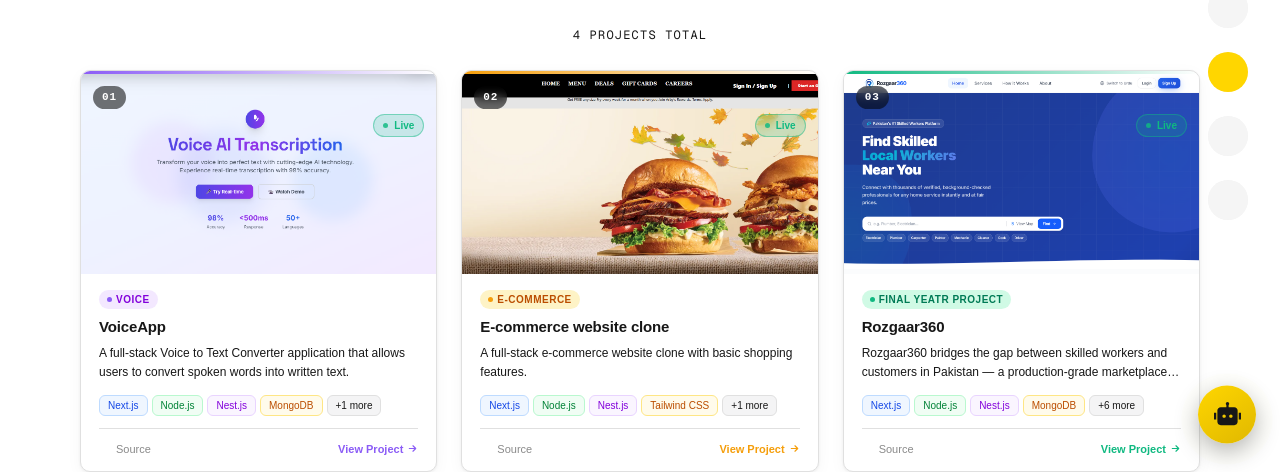
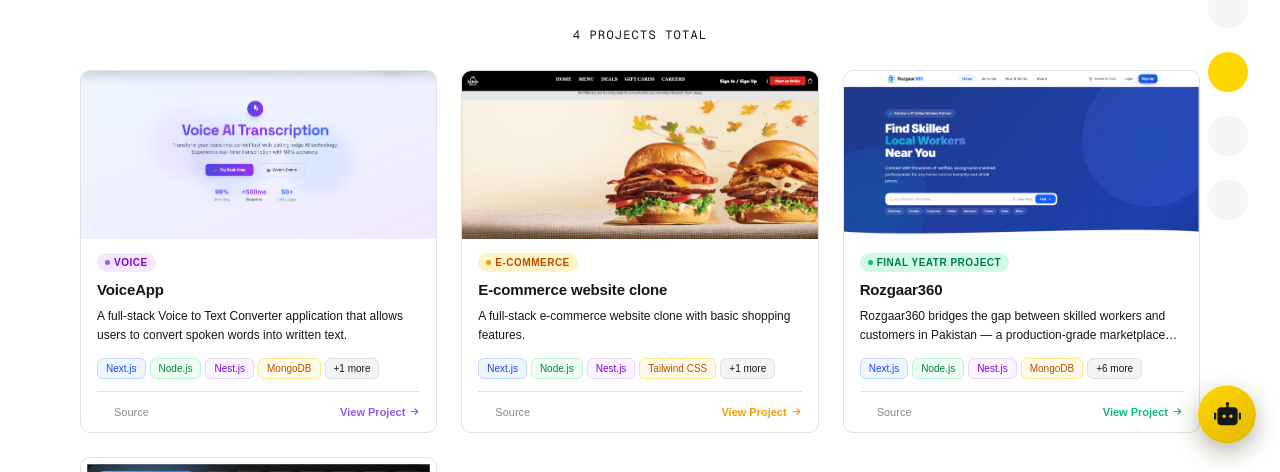
Before and after one commit to irfanarshad-dev/Advance-Portfolio-using-Next-JS, a Next.js app: page /portfolio in a window 1280 px wide. Shown: the part 328-800 px from the top of the page. Built offline with nearby package versions, Linux system fonts and the light colour scheme; some icons are missing.

Commit message:
"Updated portfolio.js"

```diff
--- a/src/components/PortfolioClient.js
+++ b/src/components/PortfolioClient.js
@@ -1,10 +1,11 @@
 "use client";
-import { useState, useRef } from "react";
+import { useState, useRef, useEffect } from "react";
 import { motion, AnimatePresence, useInView } from "framer-motion";
 import Image from "next/image";
 import Link from "next/link";
 import GitHubIcon from "@mui/icons-material/GitHub";
 import LaunchIcon from "@mui/icons-material/Launch";
+import CloseIcon from "@mui/icons-material/Close";
 
 // ─── Scroll reveal helper ────────────────────────────────────────────────────
 const Reveal = ({ children, delay = 0, y = 28, className = "" }) => {
@@ -33,7 +34,7 @@ const CATEGORY_ACCENTS = {
 };
 
 // ─── Project Card ────────────────────────────────────────────────────────────
-const ProjectCard = ({ project, tagColors, index }) => {
+const ProjectCard = ({ project, tagColors, index, onOpen }) => {
   const ref = useRef(null);
   const inView = useInView(ref, { once: true, margin: "-30px" });
   const accent = CATEGORY_ACCENTS[project.category] || CATEGORY_ACCENTS.default;
@@ -41,141 +42,57 @@ const ProjectCard = ({ project, tagColors, index }) => {
   return (
     <motion.div
       ref={ref}
-      initial={{ opacity: 0, y: 36, scale: 0.97 }}
-      animate={inView ? { opacity: 1, y: 0, scale: 1 } : {}}
-      transition={{ duration: 0.58, delay: (index % 3) * 0.09, ease: [0.22, 1, 0.36, 1] }}
-      layout
-      className="group relative flex flex-col h-full"
+      initial={{ opacity: 0, y: 24 }}
+      animate={inView ? { opacity: 1, y: 0 } : {}}
+      transition={{ duration: 0.45, delay: (index % 3) * 0.07, ease: "easeOut" }}
+      onClick={() => onOpen(project)}
+      className="group relative flex flex-col h-full cursor-pointer"
       style={{
         borderRadius: 10,
         background: "var(--card-bg, var(--background))",
         border: "1px solid var(--border-color, rgba(0,0,0,0.08))",
         overflow: "hidden",
-        boxShadow: "0 1px 3px rgba(0,0,0,0.06), 0 4px 16px rgba(0,0,0,0.04)",
-        transition: "box-shadow 0.3s ease, transform 0.3s ease",
+        transition: "border-color 0.2s ease",
       }}
-      whileHover={{ y: -7, boxShadow: "0 12px 40px rgba(0,0,0,0.13), 0 2px 8px rgba(0,0,0,0.06)" }}
+      whileHover={{ y: -3 }}
     >
-      {/* ── Colored top accent bar ── */}
-      <div
-        style={{
-          height: 3,
-          background: `linear-gradient(90deg, ${accent.dot}, ${accent.dot}00)`,
-          width: "100%",
-          flexShrink: 0,
-        }}
-      />
-
-      {/* ── Image with hover overlay ── */}
-      <div className="relative overflow-hidden" style={{ height: 200, flexShrink: 0, background: "var(--card-bg-secondary, #f5f5f5)" }}>
-        <motion.div
-          className="w-full h-full relative"
-          whileHover={{ scale: 1.05 }}
-          transition={{ duration: 0.5, ease: "easeOut" }}
-        >
+      {/* ── Image ── */}
+      <div className="relative overflow-hidden" style={{ height: 168, flexShrink: 0, background: "var(--card-bg-secondary, #f5f5f5)" }}>
         <Image
           src={project.image}
           alt={project.title}
           fill
-            className="object-cover"
+          className="object-cover transition-transform duration-300 group-hover:scale-[1.03]"
           style={{ objectPosition: "top center" }}
         />
-        </motion.div>
 
-        {/* gradient overlay */}
-        <div
-          className="absolute inset-0 transition-opacity duration-400"
-          style={{
-            background: "linear-gradient(to top, rgba(0,0,0,0.75) 0%, rgba(0,0,0,0.25) 50%, transparent 100%)",
-            opacity: 0,
-          }}
-          // CSS class handles opacity — we use group-hover via tailwind below
-        />
-        <div className="absolute inset-0 bg-gradient-to-t from-black/75 via-black/20 to-transparent opacity-0 group-hover:opacity-100 transition-opacity duration-350" />
-
-        {/* Number badge — top-left */}
-        <div
-          className="absolute top-3 left-3 z-10"
-          style={{
-            background: "rgba(0,0,0,0.55)",
-            backdropFilter: "blur(6px)",
-            color: "#fff",
-            fontSize: 11,
-            fontWeight: 700,
-            fontFamily: "monospace",
-            letterSpacing: "0.08em",
-            padding: "3px 9px",
-            borderRadius: 20,
-          }}
+        {/* Hover overlay with actions */}
+        <div className="absolute inset-0 bg-black/0 group-hover:bg-black/40 transition-colors duration-250 flex items-center justify-center gap-3">
+          <Link
+            href={project.github}
+            target="_blank"
+            rel="noopener noreferrer"
+            onClick={(e) => e.stopPropagation()}
+            className="w-9 h-9 rounded-full flex items-center justify-center opacity-0 group-hover:opacity-100 transition-opacity duration-200"
+            style={{ background: "rgba(255,255,255,0.9)", color: "#171717" }}
           >
-          {project.number}
-        </div>
-
-        {/* Live badge — top-right */}
-        <div
-          className="absolute top-10 right-3 z-10 flex items-center gap-1.5"
-          style={{
-            background: "rgba(16,185,129,0.18)",
-            backdropFilter: "blur(6px)",
-            border: "1px solid rgba(16,185,129,0.45)",
-            color: "#10B981",
-            fontSize: 10,
-            fontWeight: 700,
-            padding: "3px 9px",
-            borderRadius: 20,
-          }}
+            <GitHubIcon style={{ fontSize: 17 }} />
+          </Link>
+          <Link
+            href={project.demo}
+            target="_blank"
+            rel="noopener noreferrer"
+            onClick={(e) => e.stopPropagation()}
+            className="w-9 h-9 rounded-full flex items-center justify-center opacity-0 group-hover:opacity-100 transition-opacity duration-200"
+            style={{ background: "rgba(255,255,255,0.9)", color: "#171717" }}
           >
-          <span style={{ width: 5, height: 5, borderRadius: "50%", background: "#10B981", animation: "pulse 2s infinite", display: "inline-block" }} />
-          Live
-        </div>
-
-        {/* Action buttons — appear on hover, centered */}
-        <div className="absolute inset-0 flex items-center justify-center gap-3 opacity-0 group-hover:opacity-100 transition-opacity duration-300 z-20">
-          <Link href={project.github} target="_blank" rel="noopener noreferrer">
-            <motion.div
-              whileHover={{ scale: 1.12 }}
-              whileTap={{ scale: 0.92 }}
-              style={{
-                background: "rgba(255,255,255,0.15)",
-                backdropFilter: "blur(10px)",
-                border: "1px solid rgba(255,255,255,0.3)",
-                borderRadius: "50%",
-                padding: 10,
-                color: "#fff",
-                display: "flex",
-                alignItems: "center",
-                justifyContent: "center",
-                cursor: "pointer",
-              }}
-            >
-              <GitHubIcon style={{ fontSize: 20 }} />
-            </motion.div>
-          </Link>
-          <Link href={project.demo} target="_blank" rel="noopener noreferrer">
-            <motion.div
-              whileHover={{ scale: 1.12 }}
-              whileTap={{ scale: 0.92 }}
-              style={{
-                background: "rgba(255,255,255,0.15)",
-                backdropFilter: "blur(10px)",
-                border: "1px solid rgba(255,255,255,0.3)",
-                borderRadius: "50%",
-                padding: 10,
-                color: "#fff",
-                display: "flex",
-                alignItems: "center",
-                justifyContent: "center",
-                cursor: "pointer",
-              }}
-            >
-              <LaunchIcon style={{ fontSize: 20 }} />
-            </motion.div>
+            <LaunchIcon style={{ fontSize: 17 }} />
           </Link>
         </div>
       </div>
 
       {/* ── Card body ── */}
-      <div className="flex flex-col flex-grow" style={{ padding: "16px 18px 14px" }}>
+      <div className="flex flex-col flex-grow" style={{ padding: "14px 16px 12px" }}>
 
         {/* Category chip */}
         <div className="flex items-center gap-2 mb-2">
@@ -189,7 +106,7 @@ const ProjectCard = ({ project, tagColors, index }) => {
 
         {/* Title */}
         <h3
-          className="font-extrabold leading-snug mb-1.5 group-hover:text-[var(--primary)] transition-colors duration-250"
+          className="font-extrabold leading-snug mb-1.5"
           style={{ fontSize: 15, color: "var(--foreground)", letterSpacing: "-0.01em" }}
         >
           {project.title}
@@ -239,6 +156,7 @@ const ProjectCard = ({ project, tagColors, index }) => {
             href={project.github}
             target="_blank"
             rel="noopener noreferrer"
+            onClick={(e) => e.stopPropagation()}
             className="flex items-center gap-1.5 text-[11px] font-medium transition-opacity duration-200 opacity-50 hover:opacity-100"
             style={{ color: "var(--foreground)" }}
           >
@@ -251,6 +169,7 @@ const ProjectCard = ({ project, tagColors, index }) => {
             href={project.demo}
             target="_blank"
             rel="noopener noreferrer"
+            onClick={(e) => e.stopPropagation()}
             className="inline-flex items-center gap-1 text-[11px] font-semibold transition-all duration-200 hover:gap-2"
             style={{ color: accent.dot }}
           >
@@ -265,6 +184,141 @@ const ProjectCard = ({ project, tagColors, index }) => {
   );
 };
 
+// ─── Project Detail Modal ───────────────────────────────────────────────────
+const ProjectModal = ({ project, onClose }) => {
+  useEffect(() => {
+    if (!project) return;
+    document.body.style.overflow = "hidden";
+    const handleKey = (e) => e.key === "Escape" && onClose();
+    window.addEventListener("keydown", handleKey);
+    return () => {
+      document.body.style.overflow = "";
+      window.removeEventListener("keydown", handleKey);
+    };
+  }, [project, onClose]);
+
+  if (!project) return null;
+  const accent = CATEGORY_ACCENTS[project.category] || CATEGORY_ACCENTS.default;
+
+  return (
+    <AnimatePresence>
+      <motion.div
+        key="backdrop"
+        initial={{ opacity: 0 }}
+        animate={{ opacity: 1 }}
+        exit={{ opacity: 0 }}
+        transition={{ duration: 0.2 }}
+        onClick={onClose}
+        className="fixed inset-0 z-[100] flex items-center justify-center p-4"
+        style={{ background: "rgba(0,0,0,0.6)" }}
+      >
+        <motion.div
+          key="modal"
+          initial={{ opacity: 0, y: 24, scale: 0.96 }}
+          animate={{ opacity: 1, y: 0, scale: 1 }}
+          exit={{ opacity: 0, y: 24, scale: 0.96 }}
+          transition={{ duration: 0.25, ease: [0.16, 1, 0.3, 1] }}
+          onClick={(e) => e.stopPropagation()}
+          className="relative w-full max-w-lg max-h-[88vh] overflow-y-auto custom-scrollbar"
+          style={{
+            borderRadius: 14,
+            background: "var(--card-bg, var(--background))",
+            border: "1px solid var(--border-color, rgba(0,0,0,0.08))",
+            boxShadow: "0 20px 60px rgba(0,0,0,0.35)",
+          }}
+        >
+          {/* Close button */}
+          <button
+            onClick={onClose}
+            aria-label="Close"
+            className="absolute top-3 right-3 z-10 w-8 h-8 rounded-full flex items-center justify-center"
+            style={{ background: "rgba(0,0,0,0.55)", color: "#fff" }}
+          >
+            <CloseIcon style={{ fontSize: 18 }} />
+          </button>
+
+          {/* Image */}
+          <div className="relative w-full" style={{ height: 220, background: "var(--card-bg-secondary, #f5f5f5)" }}>
+            <Image
+              src={project.image}
+              alt={project.title}
+              fill
+              className="object-cover"
+              style={{ objectPosition: "top center" }}
+            />
+          </div>
+
+          {/* Body */}
+          <div style={{ padding: "20px 22px 24px" }}>
+            <div className="flex items-center gap-2 mb-3">
+              <span
+                className={`inline-flex items-center gap-1 text-[10px] font-semibold uppercase tracking-wider px-2 py-0.5 rounded-full ${accent.label}`}
+              >
+                <span style={{ width: 5, height: 5, borderRadius: "50%", background: accent.dot, flexShrink: 0 }} />
+                {project.category}
+              </span>
+              {project.number && (
+                <span className="text-[10px] font-mono opacity-40" style={{ color: "var(--foreground)" }}>
+                  #{project.number}
+                </span>
+              )}
+            </div>
+
+            <h2 className="text-xl sm:text-2xl font-extrabold mb-3" style={{ color: "var(--foreground)" }}>
+              {project.title}
+            </h2>
+
+            <p className="text-sm leading-relaxed mb-5" style={{ color: "var(--nav-text)" }}>
+              {project.description}
+            </p>
+
+            {/* Tech stack */}
+            <div className="mb-6">
+              <h4 className="text-xs font-bold uppercase tracking-wider mb-2 opacity-60" style={{ color: "var(--foreground)" }}>
+                Tech Stack
+              </h4>
+              <div className="flex flex-wrap gap-1.5">
+                {project.tags.map((tag) => (
+                  <span
+                    key={tag}
+                    className="text-[11px] px-2.5 py-1 rounded-md border font-medium bg-gray-100 text-gray-600 border-gray-200 dark:bg-gray-800 dark:text-gray-300 dark:border-gray-700"
+                  >
+                    {tag}
+                  </span>
+                ))}
+              </div>
+            </div>
+
+            {/* Action buttons */}
+            <div className="flex gap-3">
+              <Link
+                href={project.demo}
+                target="_blank"
+                rel="noopener noreferrer"
+                className="flex-1 inline-flex items-center justify-center gap-2 px-4 py-2.5 rounded-full font-semibold text-sm"
+                style={{ background: "var(--primary)", color: "var(--nav-text-hover, #fff)" }}
+              >
+                <LaunchIcon style={{ fontSize: 16 }} />
+                Live Demo
+              </Link>
+              <Link
+                href={project.github}
+                target="_blank"
+                rel="noopener noreferrer"
+                className="flex-1 inline-flex items-center justify-center gap-2 px-4 py-2.5 rounded-full font-semibold text-sm border"
+                style={{ borderColor: "var(--border-color)", color: "var(--foreground)" }}
+              >
+                <GitHubIcon style={{ fontSize: 16 }} />
+                Source Code
+              </Link>
+            </div>
+          </div>
+        </motion.div>
+      </motion.div>
+    </AnimatePresence>
+  );
+};
+
 // ─── Main Component ──────────────────────────────────────────────────────────
 export default function PortfolioClient({
   projects = [],
@@ -272,6 +326,7 @@ export default function PortfolioClient({
   categories = [],
 }) {
   const [selectedCategory, setSelectedCategory] = useState("All");
+  const [selectedProject, setSelectedProject] = useState(null);
 
   const filteredProjects =
     selectedCategory === "All"
@@ -354,6 +409,7 @@ export default function PortfolioClient({
                 project={project}
                 tagColors={tagColors}
                 index={index}
+                onOpen={setSelectedProject}
               />
             ))}
           </motion.div>
@@ -406,6 +462,8 @@ export default function PortfolioClient({
           50%       { opacity: 0.4; }
         }
       `}</style>
+
+      <ProjectModal project={selectedProject} onClose={() => setSelectedProject(null)} />
     </div>
   );
 }
```
Lines whose indentation alone changed are shown as unchanged.
